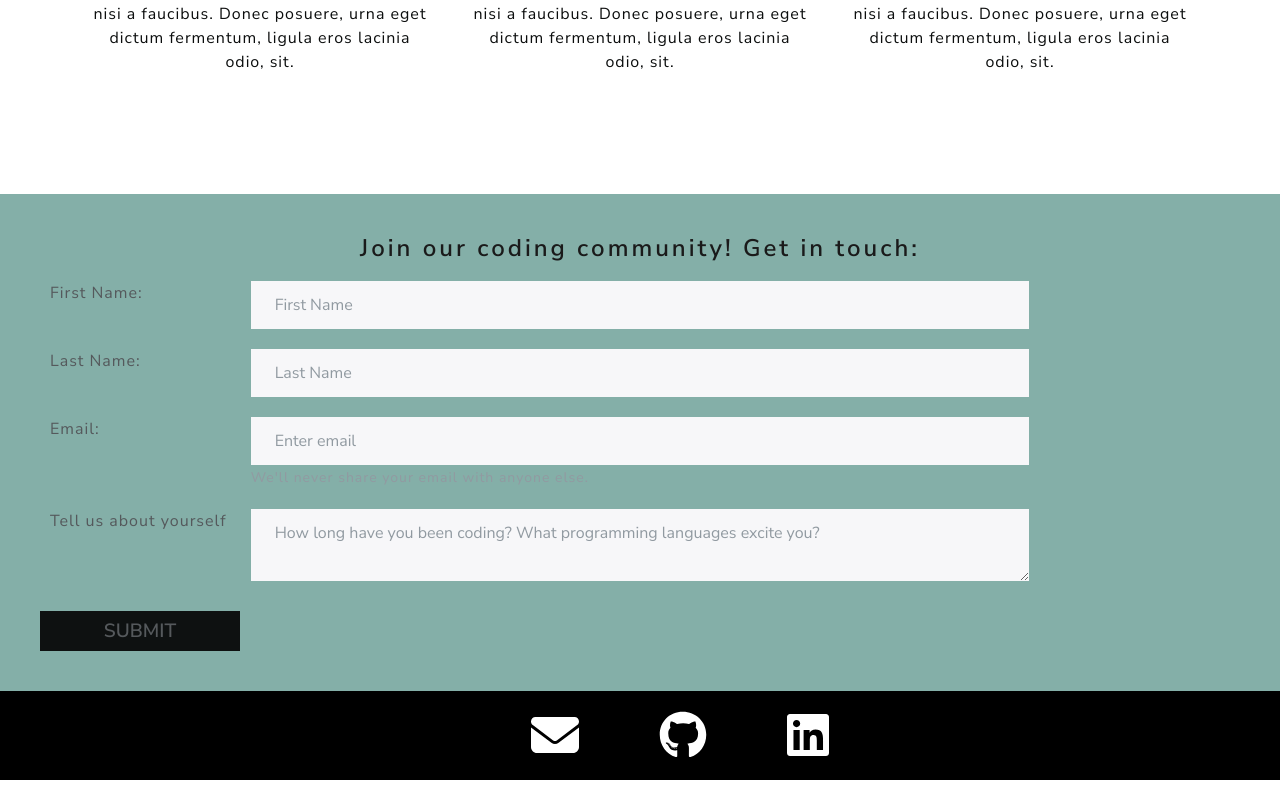
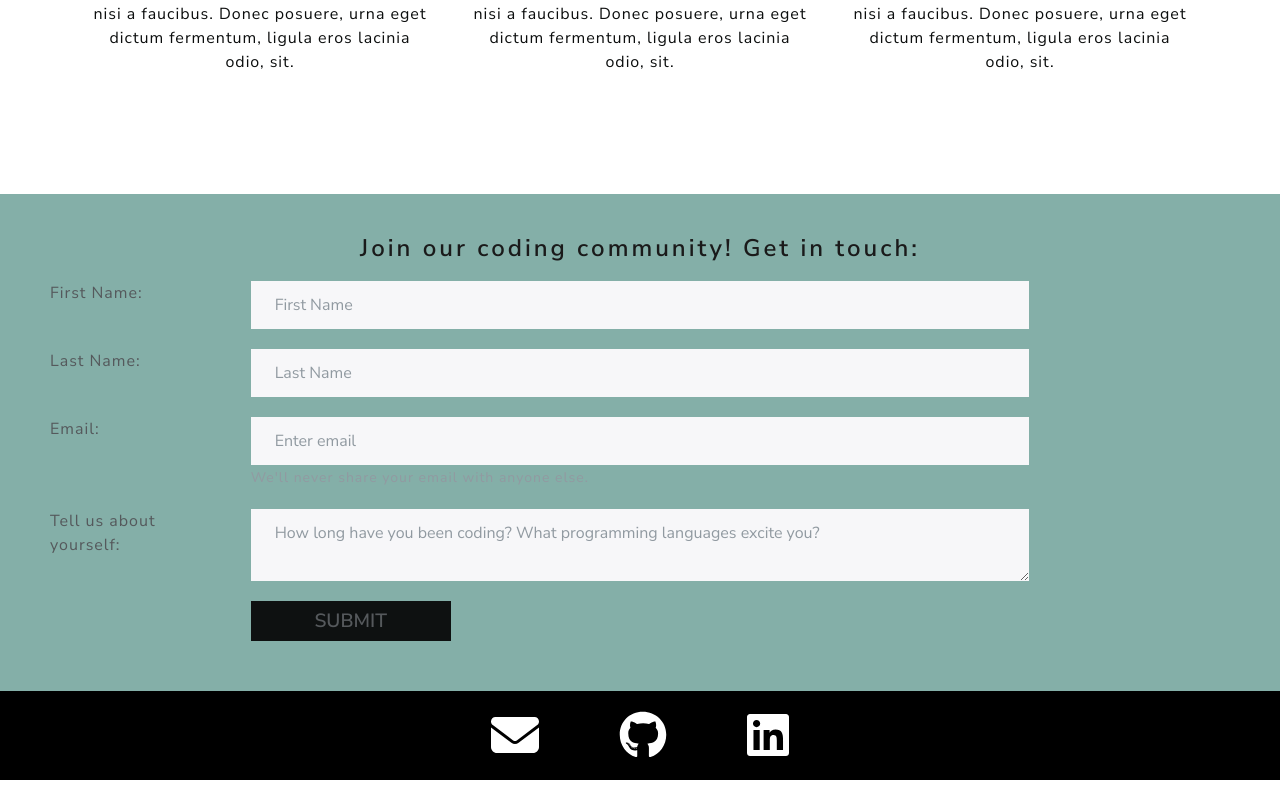
Before and after one commit to LisaHarrison08/codeCommit-React, a React (Create React App) app: page / in a window 1280 px wide. Shown: the part 2114-2913 px from the top of the page. Built offline with nearby package versions, Linux system fonts and the light colour scheme.

Commit message:
adjusted footer icon padding

```diff
--- a/public/index.html
+++ b/public/index.html
@@ -10,34 +10,14 @@
       content="Web site created using create-react-app"
     />
     <link rel="apple-touch-icon" href="%PUBLIC_URL%/logo192.png" />
-    <!--
-      manifest.json provides metadata used when your web app is installed on a
-      user's mobile device or desktop. See https://developers.google.com/web/fundamentals/web-app-manifest/
-    -->
+
     <link rel="manifest" href="%PUBLIC_URL%/manifest.json" />
-    <!--
-      Notice the use of %PUBLIC_URL% in the tags above.
-      It will be replaced with the URL of the `public` folder during the build.
-      Only files inside the `public` folder can be referenced from the HTML.
 
-      Unlike "/favicon.ico" or "favicon.ico", "%PUBLIC_URL%/favicon.ico" will
-      work correctly both with client-side routing and a non-root public URL.
-      Learn how to configure a non-root public URL by running `npm run build`.
-    -->
-    <title>React App</title>
+    <title>Code Commit</title>
   </head>
   <body>
     <noscript>You need to enable JavaScript to run this app.</noscript>
     <div id="root"></div>
-    <!--
-      This HTML file is a template.
-      If you open it directly in the browser, you will see an empty page.
 
-      You can add webfonts, meta tags, or analytics to this file.
-      The build step will place the bundled scripts into the <body> tag.
-
-      To begin the development, run `npm start` or `yarn start`.
-      To create a production bundle, use `npm run build` or `yarn build`.
-    -->
   </body>
 </html>
--- a/src/App.css
+++ b/src/App.css
@@ -158,7 +158,7 @@
 }
 
 .icon-link{
-	padding-left:80px;
+	padding:40px;
 	color:white;
 }
 
--- a/src/components/Footer.js
+++ b/src/components/Footer.js
@@ -3,10 +3,10 @@
 import { faEnvelope } from "@fortawesome/free-solid-svg-icons";
 import { faGithub, faLinkedin } from "@fortawesome/free-brands-svg-icons";
 
-const Footer = () =>{
+const Footer = () => {
     return (
         <footer className="site-footer">
-            {/* <div className="container"> */}
+            <div className="container">
                 <div className="row">
                     <div className="col text-center">
                         <a href="mailto:codeC@gmail.com" className="icon-link">
@@ -20,7 +20,7 @@
                         </a>
                     </div>
                 </div>
-            {/* </div> */}
+            </div>
         </footer>
     );
 
--- a/src/components/Join.js
+++ b/src/components/Join.js
@@ -57,21 +57,18 @@
                 </Row>
                 <Row className="form-group">
                     <Col md={2}>
-                        <Form.Label>Tell us about yourself</Form.Label>
+                        <Form.Label>Tell us about yourself:</Form.Label>
                     </Col>
                     <Col md={8}>
                         <Form.Control onChange={(e) =>
                             setText(e.target.value)} value={text} as="textarea" maxLength="200" rows="2" placeholder="How long have you been coding? What programming languages excite you?" />
-                    </Col>
-                </Row>
 
-                <Row>
-                    <Col md={8}>
                         <Button variant="custom" size="sm" type="submit">
                             Submit
                         </Button>
                     </Col>
                 </Row>
+
             </Form>
         </Container >
     )
```
Also changed, not shown: 30 other files (tests, documents, lock files or other folders). Lines whose indentation alone changed are shown as unchanged.
